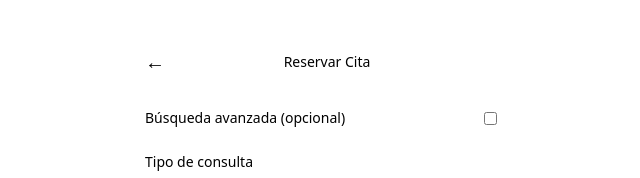
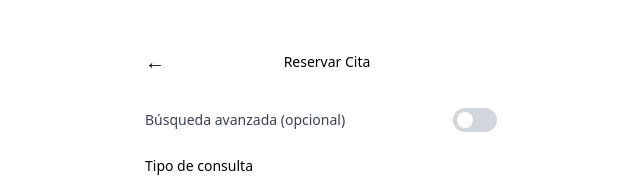
Before and after one commit to ViesK/HealthTech-G10, a React app in the folder apps/frontend/: page / in a window 1280 px wide. Shown: the top 178 px of the page, without its empty margins (319-959 px from the left). Built offline with nearby package versions, Linux system fonts and the light colour scheme; the HTML template or start-up script is replaced by a standard one.

Commit message:
feat: estilos del switch

```diff
--- a/apps/frontend/src/features/appointments/pages/BookAppointment.tsx
+++ b/apps/frontend/src/features/appointments/pages/BookAppointment.tsx
@@ -14,9 +14,18 @@ const BookAppointment = () => {
 
     return (
         <AppLayout title="Reservar Cita" onBack={handleBack}>
-            <div className="flex items-center justify-between">
-                <span className="text-sm font-medium">Búsqueda avanzada (opcional)</span>
-                <input type="checkbox" checked={showAdvanced} onChange={() => setShowAdvanced(!showAdvanced)} className="toggle toggle-primary" />
+            <div className="flex items-center justify-between w-full max-w-sm">
+                <span className="text-sm font-medium text-gray-700">Búsqueda avanzada (opcional)</span>
+
+                <button
+                    type="button"
+                    aria-pressed={showAdvanced}
+                    onClick={() => setShowAdvanced(!showAdvanced)}
+                    className={`relative inline-flex items-center h-6 w-11 rounded-full transition-colors duration-300 hover:cursor-pointer focus:outline-none ${
+                        showAdvanced ? 'bg-blue-600' : 'bg-gray-300'
+                    }`}>
+                    <span className={`inline-block w-4 h-4 transform bg-white rounded-full transition-transform duration-300 ${showAdvanced ? 'translate-x-5' : 'translate-x-1'}`} />
+                </button>
             </div>
 
             {/* Solo mostrar si showAdvanced es true */}
```
